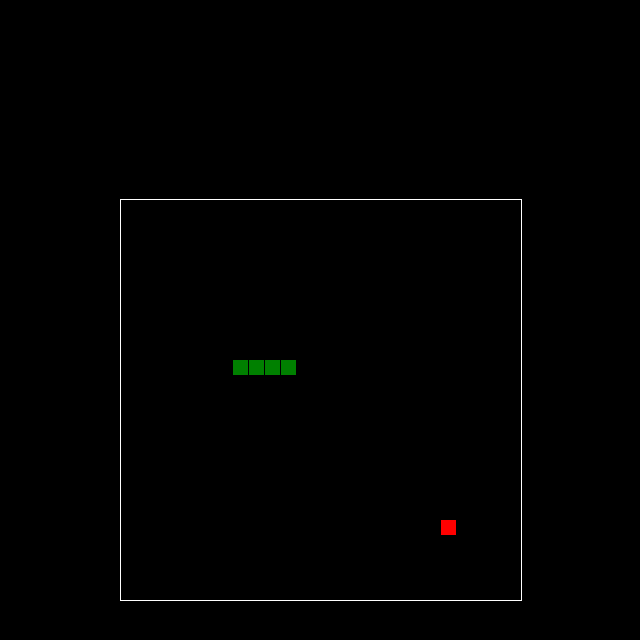
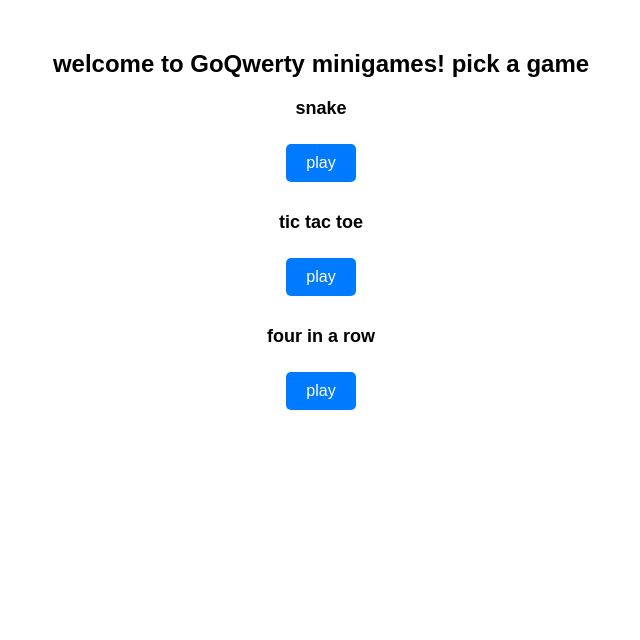
Before and after one commit to yairDavidson/GoQwerty, a plain HTML site: page index.html in a window 1280 px wide. Shown: the whole page, without its empty margins (319-959 px from the left). Drawn offline with Linux system fonts and the light colour scheme.

Commit message:
Update index.html

```diff
--- a/index.html
+++ b/index.html
@@ -1,171 +1,47 @@
-<!DOCTYPE html>
-<html>
+<html lang="en">
 <head>
-  <title>Basic Snake HTML Game</title>
+    <script async src="https://pagead2.googlesyndication.com/pagead/js/adsbygoogle.js?client=ca-pub-4743892892854260"
+     crossorigin="anonymous"></script>
     <meta charset="UTF-8">
+    <meta name="viewport" content="width=device-width, initial-scale=1.0">
+    <title>asdf</title>
     <style>
-  html, body {
-    height: 100%;
-    margin: 0;
+        body {
+            font-family: Arial, sans-serif;
+            text-align: center;
         }
-
-  body {
-    background: black;
-    display: flex;
-    align-items: center;
-    justify-content: center;
+        .main-title {
+            font-size: 24px;
+            margin-top: 50px;
         }
-  canvas {
-    border: 1px solid white;
+        .small-title {
+            font-size: 18px;
+            margin-top: 20px;
+        }
+        .button {
+            display: inline-block;
+            padding: 10px 20px;
+            background-color: #007BFF;
+            color: #fff;
+            text-decoration: none;
+            margin: 10px;
+            border-radius: 5px;
         }
     </style>
 </head>
 <body>
-<canvas width="400" height="400" id="game"></canvas>
-<script>
-var canvas = document.getElementById('game');
-var context = canvas.getContext('2d');
+    <h1 class="main-title">welcome to GoQwerty minigames! pick a game</h1>
 
-// the canvas width & height, snake x & y, and the apple x & y, all need to be a multiples of the grid size in order for collision detection to work
-// (e.g. 16 * 25 = 400)
-var grid = 16;
-var count = 0;
+    <h2 class="small-title">snake</h2>
+    <a class="button" href="https://yairdavidson.github.io/GoQwerty/snake">play</a>
 
-var snake = {
-  x: 160,
-  y: 160,
+    <h2 class="small-title">tic tac toe</h2>
+    <a class="button" href="https://yairdavidson.github.io/GoQwerty/tictactoe">play</a>
 
-  // snake velocity. moves one grid length every frame in either the x or y direction
-  dx: grid,
-  dy: 0,
+    <h2 class="small-title">four in a row</h2>
+    <a class="button" href="https://yairdavidson.github.io/GoQwerty/fourinarow">play</a>
 
-  // keep track of all grids the snake body occupies
-  cells: [],
+    <!-- Add more smaller titles and buttons as needed -->
 
-  // length of the snake. grows when eating an apple
-  maxCells: 4
-};
-var apple = {
-  x: 320,
-  y: 320
-};
-
-// get random whole numbers in a specific range
-// @see https://stackoverflow.com/a/1527820/2124254
-function getRandomInt(min, max) {
-  return Math.floor(Math.random() * (max - min)) + min;
-}
-
-// game loop
-function loop() {
-  requestAnimationFrame(loop);
-
-  // slow game loop to 15 fps instead of 60 (60/15 = 4)
-  if (++count < 4) {
-    return;
-  }
-
-  count = 0;
-  context.clearRect(0,0,canvas.width,canvas.height);
-
-  // move snake by it's velocity
-  snake.x += snake.dx;
-  snake.y += snake.dy;
-
-  // wrap snake position horizontally on edge of screen
-  if (snake.x < 0) {
-    snake.x = canvas.width - grid;
-  }
-  else if (snake.x >= canvas.width) {
-    snake.x = 0;
-  }
-
-  // wrap snake position vertically on edge of screen
-  if (snake.y < 0) {
-    snake.y = canvas.height - grid;
-  }
-  else if (snake.y >= canvas.height) {
-    snake.y = 0;
-  }
-
-  // keep track of where snake has been. front of the array is always the head
-  snake.cells.unshift({x: snake.x, y: snake.y});
-
-  // remove cells as we move away from them
-  if (snake.cells.length > snake.maxCells) {
-    snake.cells.pop();
-  }
-
-  // draw apple
-  context.fillStyle = 'red';
-  context.fillRect(apple.x, apple.y, grid-1, grid-1);
-
-  // draw snake one cell at a time
-  context.fillStyle = 'green';
-  snake.cells.forEach(function(cell, index) {
-
-    // drawing 1 px smaller than the grid creates a grid effect in the snake body so you can see how long it is
-    context.fillRect(cell.x, cell.y, grid-1, grid-1);
-
-    // snake ate apple
-    if (cell.x === apple.x && cell.y === apple.y) {
-      snake.maxCells++;
-
-      // canvas is 400x400 which is 25x25 grids
-      apple.x = getRandomInt(0, 25) * grid;
-      apple.y = getRandomInt(0, 25) * grid;
-    }
-
-    // check collision with all cells after this one (modified bubble sort)
-    for (var i = index + 1; i < snake.cells.length; i++) {
-
-      // snake occupies same space as a body part. reset game
-      if (cell.x === snake.cells[i].x && cell.y === snake.cells[i].y) {
-        snake.x = 160;
-        snake.y = 160;
-        snake.cells = [];
-        snake.maxCells = 4;
-        snake.dx = grid;
-        snake.dy = 0;
-
-        apple.x = getRandomInt(0, 25) * grid;
-        apple.y = getRandomInt(0, 25) * grid;
-      }
-    }
-  });
-}
-
-// listen to keyboard events to move the snake
-document.addEventListener('keydown', function(e) {
-  // prevent snake from backtracking on itself by checking that it's
-  // not already moving on the same axis (pressing left while moving
-  // left won't do anything, and pressing right while moving left
-  // shouldn't let you collide with your own body)
-
-  // left arrow key
-  if (e.which === 37 && snake.dx === 0) {
-    snake.dx = -grid;
-    snake.dy = 0;
-  }
-  // up arrow key
-  else if (e.which === 38 && snake.dy === 0) {
-    snake.dy = -grid;
-    snake.dx = 0;
-  }
-  // right arrow key
-  else if (e.which === 39 && snake.dx === 0) {
-    snake.dx = grid;
-    snake.dy = 0;
-  }
-  // down arrow key
-  else if (e.which === 40 && snake.dy === 0) {
-    snake.dy = grid;
-    snake.dx = 0;
-  }
-});
-
-// start the game
-requestAnimationFrame(loop);
-</script>
 </body>
 </html>
```
Lines whose indentation alone changed are shown as unchanged.
